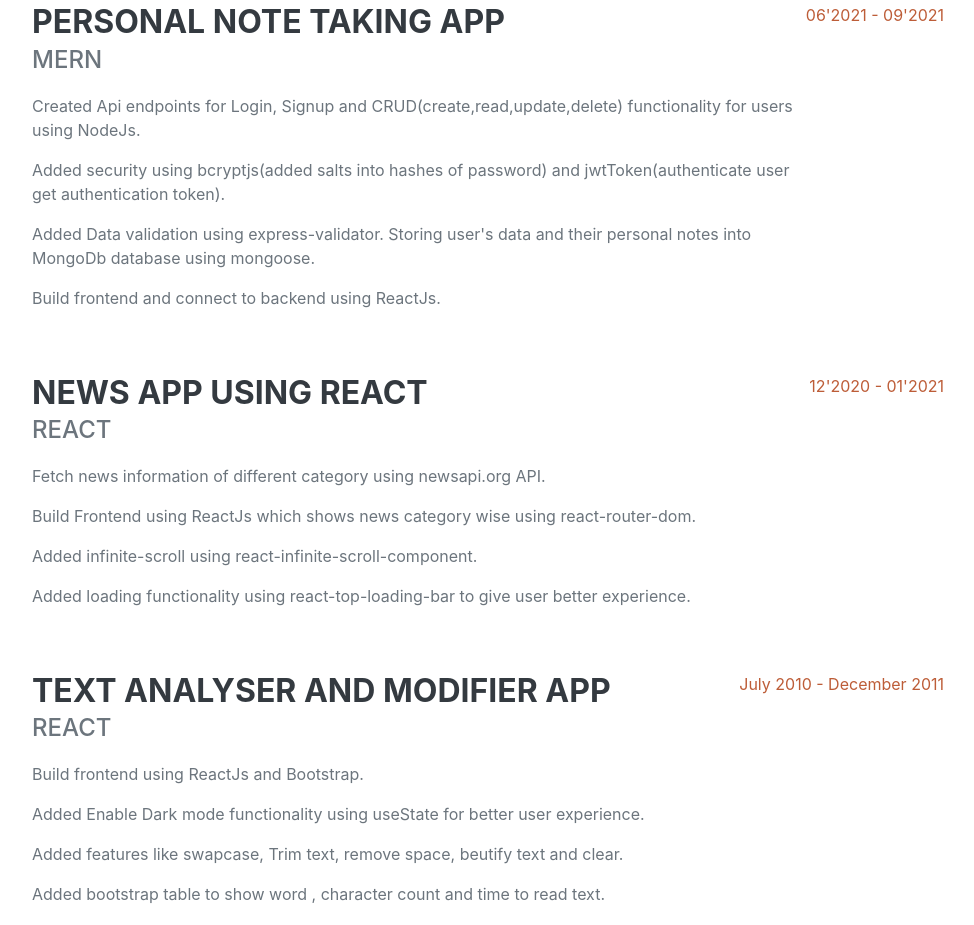
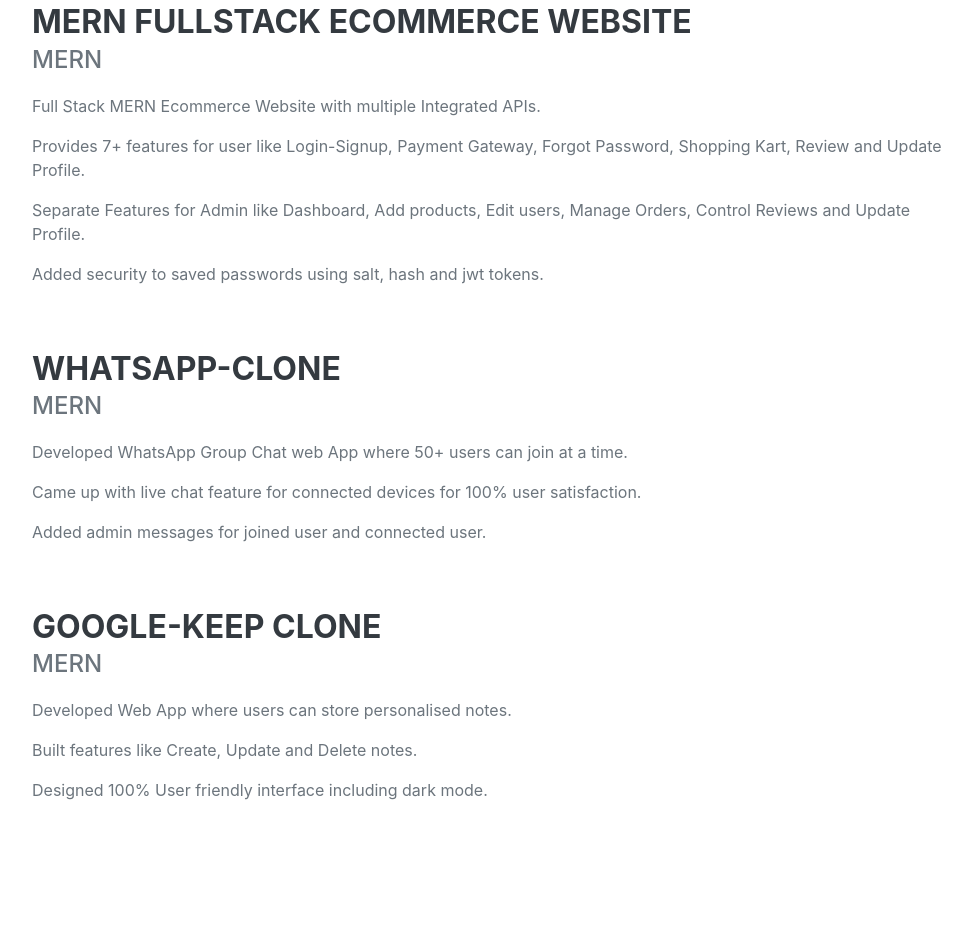
Before and after one commit to rdsaraf/portfolio, a plain HTML site: page index.html in a window 1280 px wide. Shown: the part 993-1918 px from the top of the page, without its empty margins (288-1262 px from the left). Drawn offline with nearby package versions, Linux system fonts and the light colour scheme; a web font is replaced by a local one.

Commit message:
Update index.html

```diff
--- a/index.html
+++ b/index.html
@@ -56,7 +56,7 @@
                         <a class="social-icon" href="https://www.linkedin.com/in/rushikeshsaraf/" target="_blank"><i class="fab fa-linkedin-in"></i></a>
                         <a class="social-icon" href="https://github.com/rdsaraf" target="_blank"><i class="fab fa-github"></i></a>
                         <a class="social-icon" href="https://www.codechef.com/users/rdsaraf" target="_blank"><i class="fas fa-code"></i></a>
-                        <a class="social-icon" href="https://drive.google.com/file/d/1nXxRkVxs9q4ZTQjUheo2GHe4R6U5GuhG/view?usp=sharing" target="_blank"><i class="fas fa-file"></i></a>
+                        <a class="social-icon" href="https://drive.google.com/file/d/1h3wpAXfkK0HxII7Io5AoISPpdmsU5DUS/view?usp=sharing" target="_blank"><i class="fas fa-file"></i></a>
                     </div>
                 </div>
             </section>
@@ -67,36 +67,31 @@
                     <h2 class="mb-5">Projects</h2>
                     <div class="d-flex flex-column flex-md-row justify-content-between mb-5">
                         <div class="flex-grow-1">
-                            <h3 class="mb-0">Personal note taking App</h3>
+                            <h3 class="mb-0">MERN Fullstack Ecommerce Website</h3>
                             <div class="subheading mb-3">MERN</div>
-                            <p>Created Api endpoints for Login, Signup and CRUD(create,read,update,delete) functionality for users using NodeJs.</p>
-                            <p>Added security using bcryptjs(added salts into hashes of password) and jwtToken(authenticate user get authentication token).</p>
-                            <p>Added Data validation using express-validator. Storing user's data and their personal notes into MongoDb database using mongoose.</p>
-                            <p>Build frontend and connect to backend using ReactJs.</p>
+                            <p>Full Stack MERN Ecommerce Website with multiple Integrated APIs.</p>
+                            <p>Provides 7+ features for user like Login-Signup, Payment Gateway, Forgot Password, Shopping Kart, Review and Update Profile.</p>
+                            <p>Separate Features for Admin like Dashboard, Add products, Edit users, Manage Orders, Control Reviews and Update Profile.</p>
+                            <p>Added security to saved passwords using salt, hash and jwt tokens.</p>
                         </div>
-                        <div class="flex-shrink-0"><span class="text-primary">06'2021 - 09'2021</span></div>
                     </div>
                     <div class="d-flex flex-column flex-md-row justify-content-between mb-5">
                         <div class="flex-grow-1">
-                            <h3 class="mb-0">News App using React</h3>
-                            <div class="subheading mb-3">React</div>
-                            <p>Fetch news information of different category using newsapi.org API.</p>
-                            <p>Build Frontend using ReactJs which shows news category wise using react-router-dom.</p>
-                            <p>Added infinite-scroll using react-infinite-scroll-component.</p>
-                            <p>Added loading functionality using react-top-loading-bar to give user better experience.</p>
+                            <h3 class="mb-0">WhatsApp-Clone</h3>
+                            <div class="subheading mb-3">MERN</div>
+                            <p>Developed WhatsApp Group Chat web App where 50+ users can join at a time.</p>
+                            <p>Came up with live chat feature for connected devices for 100% user satisfaction.</p>
+                            <p>Added admin messages for joined user and connected user.</p>
                         </div>
-                        <div class="flex-shrink-0"><span class="text-primary">12'2020 - 01'2021</span></div>
                     </div>
                     <div class="d-flex flex-column flex-md-row justify-content-between mb-5">
                         <div class="flex-grow-1">
-                            <h3 class="mb-0">Text Analyser and Modifier App</h3>
-                            <div class="subheading mb-3">React</div>
-                            <p>Build frontend using ReactJs and Bootstrap.</p>
-                            <p>Added Enable Dark mode functionality using useState for better user experience.</p>
-                            <p>Added features like swapcase, Trim text, remove space, beutify text and clear.</p>
-                            <p>Added bootstrap table to show word , character count and time to read text.</p>
+                            <h3 class="mb-0">Google-Keep Clone</h3>
+                            <div class="subheading mb-3">MERN</div>
+                            <p>Developed Web App where users can store personalised notes.</p>
+                            <p>Built features like Create, Update and Delete notes.</p>
+                            <p>Designed 100% User friendly interface including dark mode.</p>
                         </div>
-                        <div class="flex-shrink-0"><span class="text-primary">July 2010 - December 2011</span></div>
                     </div>
 
                 </div>
@@ -179,7 +174,11 @@
                         </li>
                         <li class="my-3">
                             <span class="fa-li"><i class="fas fa-trophy text-warning"></i></span>
-                            2 ⭐ at leetCode | Solved 100+ problems on leetCode
+                            Solved 250+ Questions on GFG | 3rd Rank among institute.
+                        </li>
+                        <li class="my-3">
+                            <span class="fa-li"><i class="fas fa-trophy text-warning"></i></span>
+                            2 ⭐ at leetCode | Solved 150+ problems on leetCode.
                         </li>
                         <li class="my-3">
                             <span class="fa-li"><i class="fas fa-trophy text-warning"></i></span>
```
